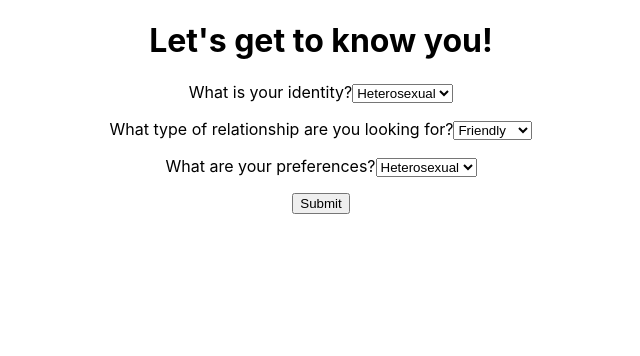
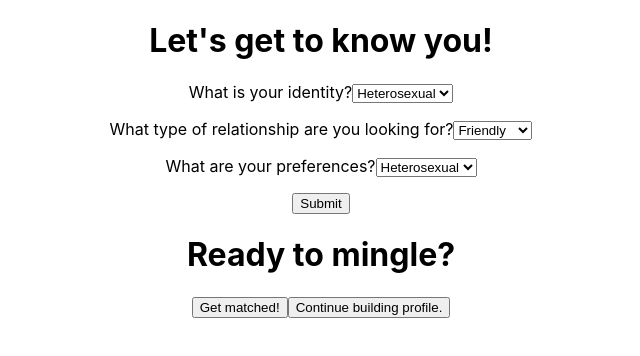
Before and after one commit to BlakeSartin/Dating-App, a React (Create React App) app in the folder client/: page /register in a window 1280 px wide. Shown: the top 356 px of the page, without its empty margins (319-959 px from the left). Built offline with nearby package versions, Linux system fonts and the light colour scheme.

Commit message:
Skeleton for secondary prompt with redirects to relevant page

```diff
--- a/client/src/components/RegistrationForm.js
+++ b/client/src/components/RegistrationForm.js
@@ -1,7 +1,10 @@
 import React, { useState } from "react"
+import { useHistory } from "react-router-dom"
 import "./registrationForm.scss"
 
 export default function RegistrationForm(props) {
+  const history = useHistory();
+
   const [identity, setIdentity] = useState("")
   const [relationship, setRelationship] = useState("")
   const [preference, setPreference] = useState("")
@@ -23,11 +26,19 @@ export default function RegistrationForm(props) {
     alert(`1: ${identity} 2: ${relationship} 3: ${preference}`)
   }
 
+  const startMatch = () => {
+    history.push('/')
+  }
+
+  const toProfile = () => {
+    history.push('/profile')
+  }
+
   return (
     <div>
       <h1>Let's get to know you!</h1>
 
-      <form onSubmit={handleSubmit}>
+      <form onSubmit={handleSubmit} className="form1">
         <label>
           What is your identity?
           <select value={identity} onChange={registerIdentity}>
@@ -57,6 +68,17 @@ export default function RegistrationForm(props) {
 
         <input type="submit" value="Submit" />
       </form>
+
+      <div className="secondary-prompt">
+        <h1>Ready to mingle?</h1>
+        <button onClick={startMatch}>
+          Get matched!
+        </button>
+
+        <button onClick={toProfile}>
+          Continue building profile.
+        </button>
+      </div>
     </div>
   )
 }
```
